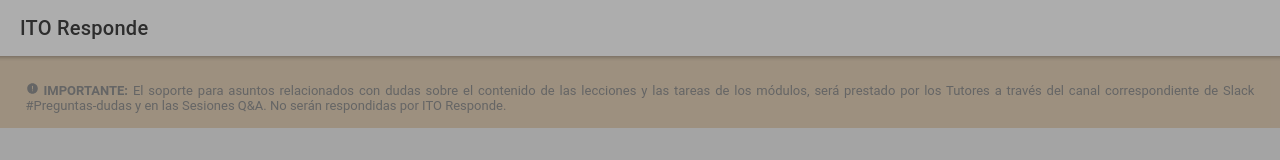
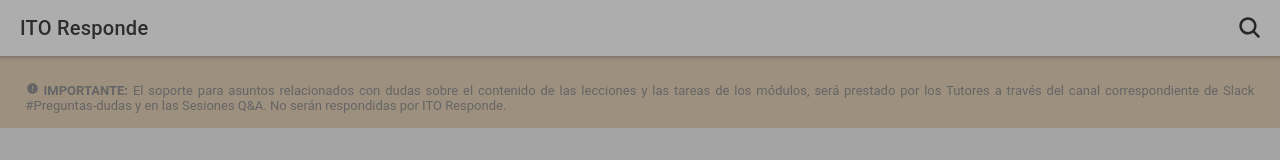
Before and after one commit to JoseMGMurcia/provBuilt, a React (Create React App) app: page /home in a window 1280 px wide. Shown: the top 160 px of the page. Built offline with nearby package versions, Linux system fonts and the light colour scheme.

Commit message:
Search Icon

```diff
--- a/src/pages/Home.css
+++ b/src/pages/Home.css
@@ -22,3 +22,6 @@
     padding-top: 2%;
     padding-inline:2%;
  }
+ .no-shadow{
+    --box-shadow:none
+ }
--- a/src/pages/Home.tsx
+++ b/src/pages/Home.tsx
@@ -1,9 +1,9 @@
 import { defineCustomElements } from '@ionic/pwa-elements/loader';
 import { useHistory } from 'react-router-dom';
 import React, { useState } from 'react';
-import { IonContent,IonAlert, IonHeader, IonPage, IonTitle, IonToolbar, IonImg, IonText, IonCard, IonCardSubtitle, IonCardTitle, IonRow, IonCol, IonIcon} from '@ionic/react';
+import { IonContent,IonAlert, IonHeader, IonPage, IonTitle, IonToolbar, IonImg, IonText, IonCard, IonCardSubtitle, IonCardTitle, IonRow, IonButton, IonIcon} from '@ionic/react';
 import './Home.css';
-import { alertCircle } from 'ionicons/icons';
+import { alertCircle, search } from 'ionicons/icons';
 
 defineCustomElements(window);
 const Home: React.FC = () => {
@@ -16,6 +16,9 @@
       <IonHeader>
         <IonToolbar>
           <IonTitle>ITO Responde</IonTitle>
+          <IonButton slot="end" color="tertiary" className="no-shadow">
+            <IonIcon  icon={search} slot="icon-only" ></IonIcon>
+          </IonButton>
         </IonToolbar>
         <IonAlert
           isOpen={showAlert}
```
